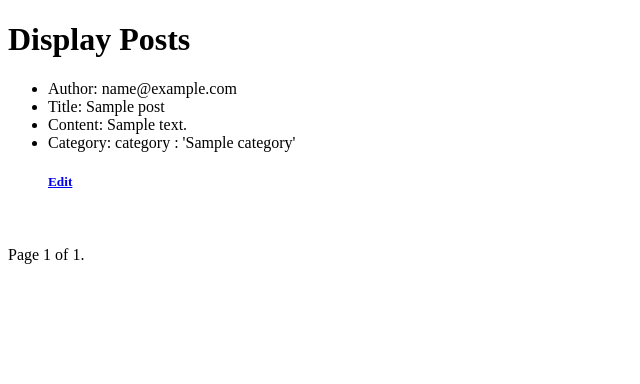
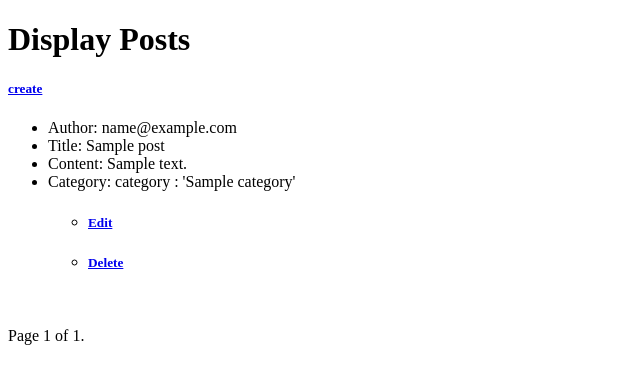
Before and after one commit to daryoushjamshidi8080/django-advanced-education, a Django app: page /blog/post-list/ in a window 1280 px wide. Shown: the top 384 px of the page, without its empty margins (0-640 px from the left). Run offline with Django 5.2, Linux system fonts and the light colour scheme; tables that the repository leaves empty hold one stand-in row (values such as "Sample post").

Commit message:
add delete view

```diff
--- /dev/null
+++ b/core/blog/templates/blog/author_confirm_delete.html
@@ -0,0 +1,6 @@
+<form method="post">
+  {% csrf_token %}
+  <p>Are you sure you want to delete "{{ object }}"?</p>
+  {{ form }}
+  <input type="submit" value="Confirm" />
+</form>
--- a/core/blog/templates/blog/post_list.html
+++ b/core/blog/templates/blog/post_list.html
@@ -8,6 +8,9 @@
   <body>
 <h1>Display Posts</h1>
 
+<a href="{% url "blog:post-create" %}">
+  <h5>create</h5>
+</a>
 <ul>
   {% for post in posts %}
 
@@ -15,9 +18,18 @@
   <li>Title: {{ post.title }}</li>
   <li>Content: {{ post.content }}</li>
   <li>Category: {{ post.category }}</li>
-  <a href="{% url "blog:post-edit" pk=post.id %}">
-    <h5>Edit</h5>
-  </a>
+
+  <ul>
+    <li><a href="{% url 'blog:post-edit' pk=post.id %}">
+      <h5>Edit</h5>
+    </a></li>
+    <li>
+        <a href="{% url 'blog:post-delete' pk=post.id %}">
+          <h5>Delete</h5>
+        </a>
+    </li>
+  </ul>
+
 
   <br/>
 
--- a/core/blog/urls.py
+++ b/core/blog/urls.py
@@ -16,5 +16,6 @@ urlpatterns = [
     path('post-list/', views.PostList.as_view(), name='post-list'),
     path('post/form/', views.PostFormView.as_view(), name="post-form"),
     path('post/create/', views.PostCreateView.as_view(), name='post-create'),
-    path('post/<int:pk>/edit', views.PostEditView.as_view(), name='post-edit')
+    path('post/<int:pk>/edit', views.PostEditView.as_view(), name='post-edit'),
+    path('post/<int:pk>/delete/', views.PostDeleteView.as_view(), name='post-delete')
 ]
--- a/core/blog/views.py
+++ b/core/blog/views.py
@@ -1,9 +1,11 @@
+
 from typing import Any
 
 from django.db.models.query import QuerySet
 from django.http import HttpResponse
 from django.shortcuts import render, get_object_or_404
 from django.views.generic import FormView, TemplateView, RedirectView, FormView, ListView, CreateView, UpdateView
+from django.views.generic.edit import DeleteView
 from  .models import Post
 from .forms import PostForm
 from django.urls import reverse_lazy
@@ -14,10 +16,6 @@ def IndexViews(request):
     a function based view to show index page
     """
     return render(request, 'index.html')
-
-
-
-
 
 
 class IndexView(TemplateView):
@@ -49,8 +47,6 @@ class MyRedirectView(RedirectView):
         print(post)
 
         return super().get_redirect_url(*args)
-
-
 
 
 class PostList(ListView):
@@ -86,7 +82,6 @@ class PostFormView(FormView):
         return super().form_valid(form)
 
 
-
 class PostCreateView(CreateView):
     """
     a class create post
@@ -104,3 +99,9 @@ class PostEditView(UpdateView):
     model = Post
     form_class = PostForm
     success_url = reverse_lazy('blog:post-list')
+
+
+class PostDeleteView(DeleteView):
+    model = Post
+    success_url = reverse_lazy('blog:post-list')
+    template_name = 'blog/author_confirm_delete.html'
```
